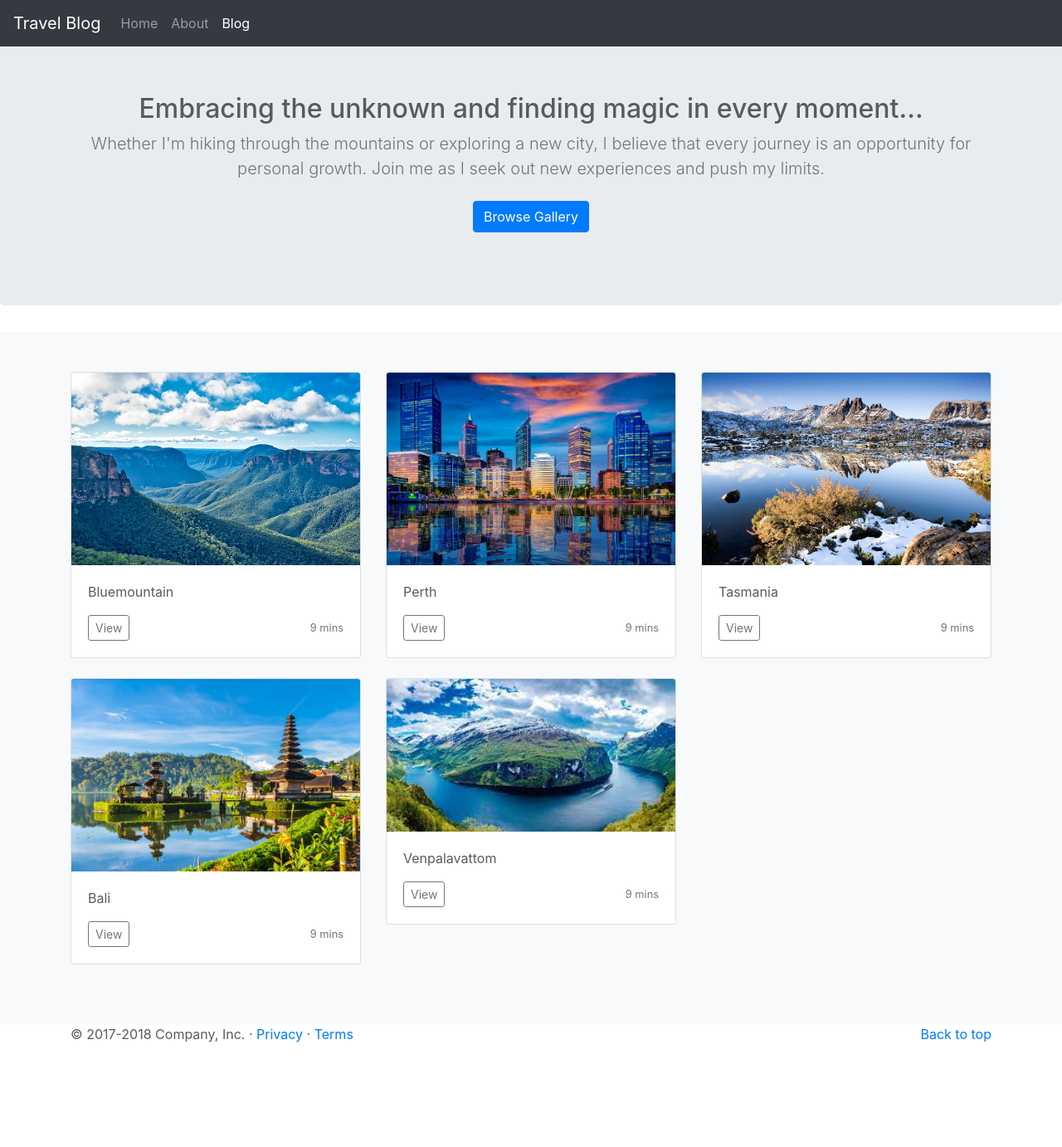
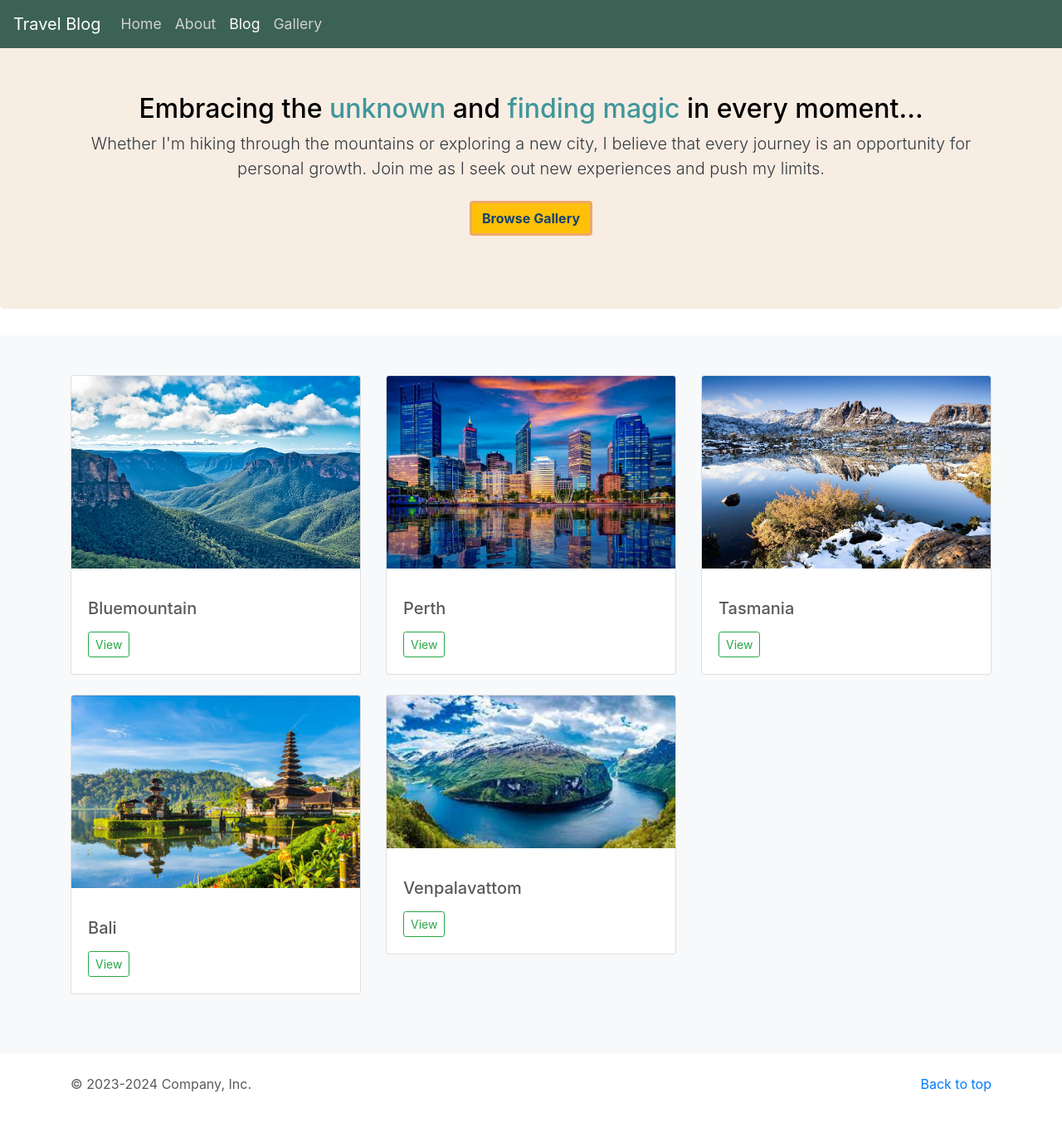
Before and after one commit to Nandana7898/travelblog, a Django app: page /blog/ in a window 1280 px wide. Shown: the whole page at 83% size. Before the commit the page ends 1256 px from the top, so only its background shows below. Run offline with Django 4.2, Linux system fonts and the light colour scheme; data comes from the database, SQL or seed files in the repository; parts of the project's set-up code (start-up, migrations or seed data) failed here and were passed over; some libraries are stand-ins or nearby versions.

Commit message:
Update blog.html

```diff
--- a/templates/blog.html
+++ b/templates/blog.html
@@ -108,6 +108,33 @@
         width: 100%;
         margin-top: -63px;
        }
+
+      .navbar .navbar-nav .nav-link {
+  color: #D1D1D1;
+  font-size: 1.1em;
+}
+.navbar .navbar-nav .nav-link:hover {
+  color: #ffffff;
+}
+.navbar .navbar-nav .nav-item {
+  position: relative;
+}
+.navbar .navbar-nav .nav-item::after {
+  position: absolute;
+  bottom: 0;
+  left: 0;
+  right: 0;
+  margin: auto;
+  background-color: #820000;
+  width: 0%;
+  content: "";
+  height: 4px;
+  transition: all 0.5s;
+}
+
+.navbar .navbar-nav .nav-item:hover::after {
+  width: 100%;
+}
     </style>
 
     <title>Travel Blog</title>
@@ -116,21 +143,24 @@
   <body>
 
     <header>
-      <nav class="navbar navbar-expand-md navbar-dark fixed-top bg-dark">
-        <a class="navbar-brand" href="#">Travel Blog</a>
+      <nav class="navbar navbar-expand-md navbar-dark fixed-top " style="background-color:#3C6255;">
+        <a class="navbar-brand" href="/">Travel Blog</a>
         <button class="navbar-toggler" type="button" data-toggle="collapse" data-target="#navbarCollapse" aria-controls="navbarCollapse" aria-expanded="false" aria-label="Toggle navigation">
           <span class="navbar-toggler-icon"></span>
         </button>
         <div class="collapse navbar-collapse" id="navbarCollapse">
           <ul class="navbar-nav mr-auto">
             <li class="nav-item">
-              <a class="nav-link" href="#">Home</a>
+              <a class="nav-link" href="/">Home</a>
             </li>
             <li class="nav-item">
-              <a class="nav-link" href="about.html">About</a>
+              <a class="nav-link" href="/about/">About</a>
             </li>
             <li class="nav-item active">
-              <a class="nav-link" href="blog.html">Blog<span class="sr-only">(current)</span></a>
+              <a class="nav-link" href="/blog/">Blog<span class="sr-only">(current)</span></a>
+            </li>
+            <li class="nav-item">
+              <a class="nav-link" href="/gallery/">Gallery</a>
             </li>
           </ul>
 
@@ -140,12 +170,12 @@
 
     <main role="main">
 
-      <section class="jumbotron text-center">
+      <section class="jumbotron text-center" style="background-color:#F8EDE3;">
         <div class="container">
-          <h2 class="jumbotron-heading">Embracing the unknown and finding magic in every moment...</h2>
-          <p class="lead text-muted">Whether I'm hiking through the mountains or exploring a new city, I believe that every journey is an opportunity for personal growth. Join me as I seek out new experiences and push my limits.</p>
+          <h2 class="jumbotron-heading" style="color:black;">Embracing the <a style="color:#3F979B;">unknown</a> and <a style="color:#3F979B;"> finding magic </a> in every moment...</h2>
+          <p class="lead text-dark">Whether I'm hiking through the mountains or exploring a new city, I believe that every journey is an opportunity for personal growth. Join me as I seek out new experiences and push my limits.</p>
           <p>
-            <a href="#" class="btn btn-primary center my-2">Browse Gallery</a>
+            <a href="/gallery/" class="btn btn-warning center my-2" style="border:3px solid #ECA869;color:#144272;font-weight:bold;">Browse Gallery</a>
 
           </p>
         </div>
@@ -160,16 +190,17 @@
             <div class="col-md-4">
               <div class="card mb-4 box-shadow">
                 {% if list.mainphoto %}
-                  <a href="http://127.0.0.1:8000/blog/{{ list.pk }}/"><img class="card-img-top" src="{{ list.mainphoto.url }}" alt="Card image cap"></a>
+                  <a href="https://travelblog.nandana7898.repl.co/blog/{{ list.pk }}/"><img class="card-img-top" src="{{ list.mainphoto.url }}" alt="Card image"></a>
                 {% endif %}
-                <div class="card-body">
-                  <p class="card-text">{{list.postname}}</p>
+                <div class="card-body" >
+                  <p class="card-text"><h5>{{list.postname}}</h5></p>
                   <div class="d-flex justify-content-between align-items-center">
                     <div class="btn-group">
-                      <button type="button" class="btn btn-sm btn-outline-secondary">View</button>
+                      <a href="https://travelblog.nandana7898.repl.co/blog/{{ list.pk }}/" class="text-dark">
+                      <button type="button" class="btn btn-sm btn-outline-success">View</button></a>
 
                     </div>
-                    <small class="text-muted">9 mins</small>
+
                   </div>
                 </div>
               </div>
@@ -181,9 +212,9 @@
       </div>
 
       <!-- FOOTER -->
-      <footer class="container">
-        <p class="float-right"><a href="#">Back to top</a></p>
-        <p>&copy; 2017-2018 Company, Inc. &middot; <a href="#">Privacy</a> &middot; <a href="#">Terms</a></p>
+      <footer class="container mt-4 mb-0">
+        <p class="float-right"><a href="/blog/">Back to top</a></p>
+        <p>&copy; 2023-2024 Company, Inc.  </p>
       </footer>
     </main>
 
```
